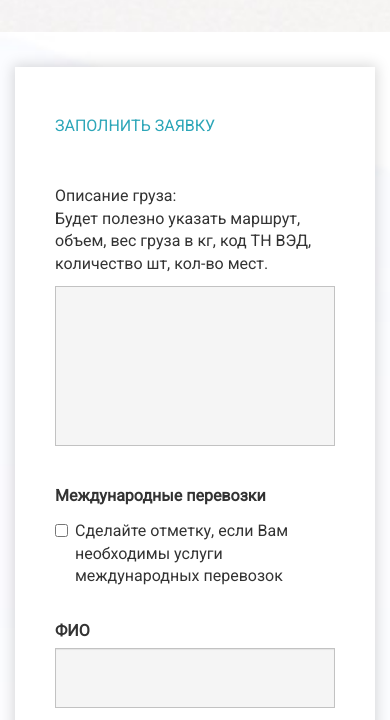
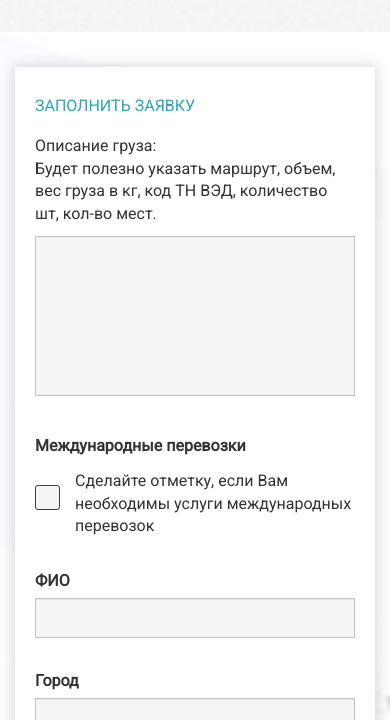
Before and after one commit to Anton-Golovin/test-ngen, a website: page index.html in a window 390 px wide. Shown: the part 3652-4372 px from the top of the page. Drawn offline with Linux system fonts and the light colour scheme.

Commit message:
Fixed section form in index.html

```diff
--- a/index.html
+++ b/index.html
@@ -250,10 +250,8 @@
 					<label for="" class="col-sm-4 control-label">Международные перевозки</label>
 					<div class="col-sm-8">
 						<div class="checkbox">
-							<label>
-								<input name="deliv" type="checkbox">
-								Сделайте отметку, если Вам необходимы услуги международных перевозок
-							</label>
+							<input id="check1" type="checkbox" name="check" value="check1">
+							<label for="check1">Сделайте отметку, если Вам необходимы услуги международных перевозок</label>
 						</div>
 					</div>
 				</div>
--- a/src/css/style.css
+++ b/src/css/style.css
@@ -408,14 +408,43 @@ header {
 	height: 160px;
 	resize: none;
 }
-
-
-
-
-
-
-
-
+.checkbox label:before {
+	content: "";
+	position: absolute;
+	left: 0;
+	top: 30%;
+	display: inline-block;
+	width: 25px;
+	height: 25px;
+	margin-right: 10px;
+	border: 1px solid #2e4054;
+	border-radius: 2px;
+	background-color: #f5f5f5;
+}
+.checkbox label {
+	margin-left: 20px;
+}
+.checkbox label:before {
+	border-radius: 3px;
+}
+.checkbox input[type=radio]:checked + label:before {
+	content: "\2022";
+	color: #000;
+	font-size: 30px;
+	text-align: center;
+	line-height: 25px;
+}
+.checkbox input[type=checkbox]:checked + label:before {
+	content: "\2713";
+	text-shadow: 1px 1px 1px rgba(0, 0, 0, .2);
+	font-size: 15px;
+	color: #000;
+	text-align: center;
+	line-height: 25px;
+}
+.checkbox input[type=checkbox] {
+	display: none;
+}
 
 
 
@@ -491,4 +520,14 @@ header {
 	.about .text {
 		width: 100%;
 	}
+	.application form {
+		padding: 30px 20px;
+	}
+	.application form .header-small {
+		padding: 0 0 20px;
+	}
+	.application form input:not([type=checkbox]),
+	.application form textarea {
+		padding: 19px;
+	}
 }
```
Also changed, not shown: dist/css/style.min.css.
